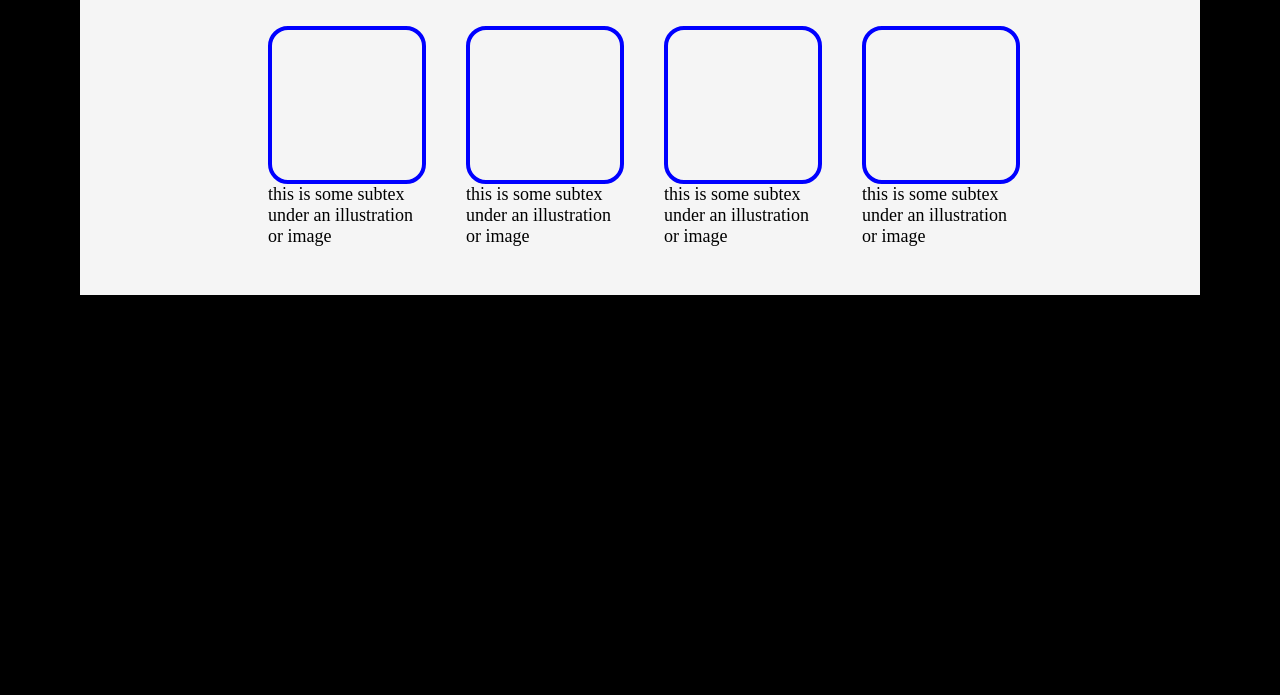
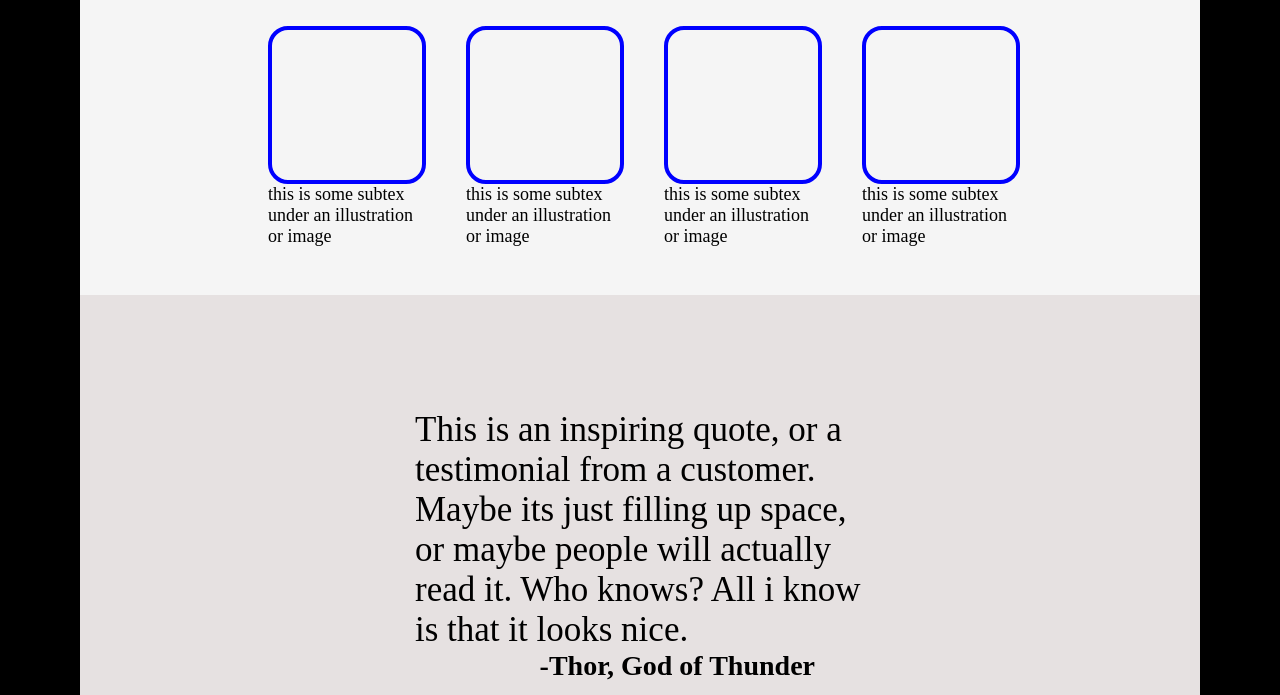
Before and after one commit to Kadunapikin/Project-landing-page, a plain HTML site: page Index.html in a window 1280 px wide. Shown: the part 679-1374 px from the top of the page. Before the commit the page ends 1058 px from the top, so only its background shows below. Drawn offline with Linux system fonts and the light colour scheme.

Commit message:
select items on third-row and style them on style.css file

```diff
--- a/Index.html
+++ b/Index.html
@@ -47,12 +47,14 @@
             </div>
         </div>
     </div>
-
+    <div class="third-bigrow">
+        <div class="third-firstrow">
         <p>This is an inspiring quote, or a testimonial from a customer.
         Maybe its just filling up space, or maybe people will actually read it.
-        Who knows? All i know is that it looks nice.</p>
+        Who knows? All i know is that it looks nice. <strong class="thor">-Thor, God of Thunder</strong></p>
+        </div>
 
-        <p><strong>-Thor, God of Thunder</strong> </p>
+    </div>
 
 </body>
 
--- a/style.css
+++ b/style.css
@@ -101,3 +101,23 @@ border: 4px solid blue;
     flex-wrap: wrap;
     width: 150px;
 }
+
+.third-bigrow {
+    display: flex;
+    background-color: rgb(230, 225, 225);
+    height: 400px;
+}
+.third-firstrow {
+    display: flex;
+    height: 150px;
+    font-weight: lighter;
+    font-size: larger;
+    font-size: 35px;
+    margin: 80px 335px;
+}
+.thor {
+display: flex;
+font-size: 28px;
+justify-content: flex-end;
+margin-right:50px;
+}
```
